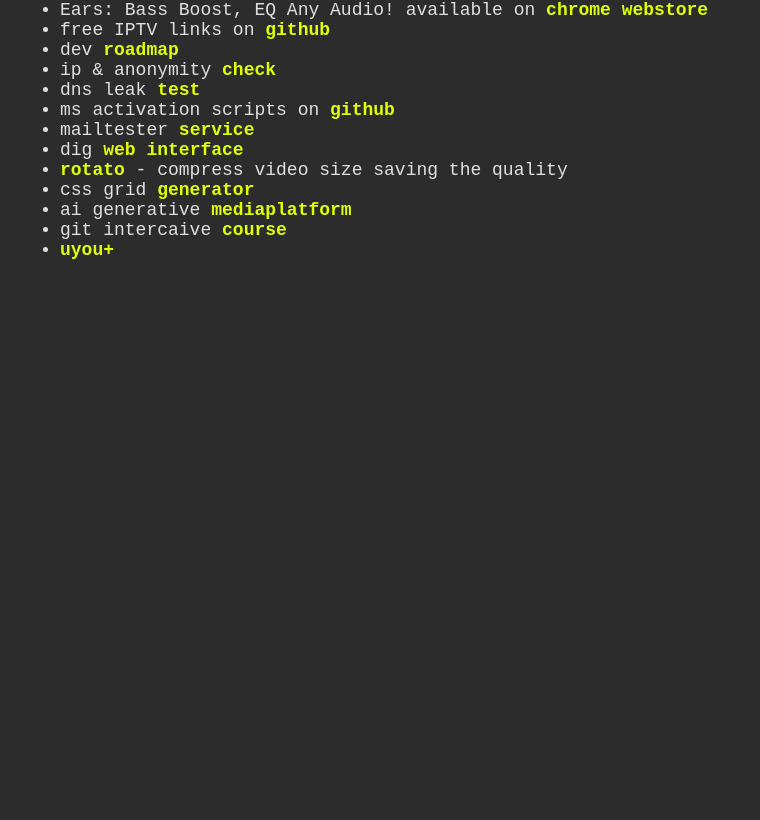
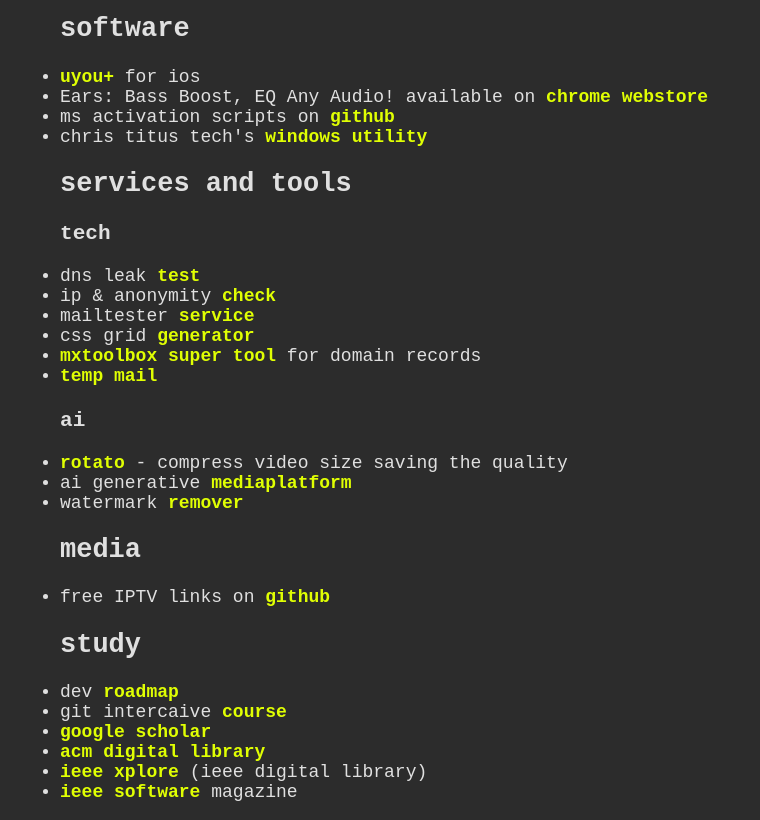
Before and after one commit to yyjjjjy666/phtml, a plain HTML site: page links.html in a window 1280 px wide. Shown: the part 115-935 px from the top of the page, without its empty margins (0-760 px from the left). Before the commit the page ends 800 px from the top, so only its background shows below. Drawn offline with Linux system fonts and the light colour scheme.

Commit message:
minor updates

```diff
--- a/links.html
+++ b/links.html
@@ -3,7 +3,7 @@
 <head>
     <meta charset="UTF-8">
     <meta name="viewport" content="width=device-width, initial-scale=1.0">
-    <title>contact</title>
+    <title>links</title>
     <link rel="stylesheet" href="css/styles.css">
 </head>
 <body>
@@ -18,22 +18,49 @@
         </nav>
     </header>
     <main>
-        <h2>usefull links</h2>
+        <h1>usefull links</h1>
         <div class="links">
             <ul>
-                <li>Ears: Bass Boost, EQ Any Audio! available on <a href="https://chromewebstore.google.com/detail/ears-bass-boost-eq-any-au/nfdfiepdkbnoanddpianalelglmfooik">chrome webstore</a></li>
-                <li>free IPTV links on <a href="https://github.com/iptv-org/iptv">github</a></li>
-                <li>dev <a href="https://roadmap.sh/">roadmap</a></li>
-                <li>ip & anonymity <a href="https://whoer.net/">check</a></li>
-                <li>dns leak <a href="https://dnsleaktest.com/">test</a></li>
-                <li>ms activation scripts on <a href="https://github.com/massgravel/Microsoft-Activation-Scripts">github</a></li>
-                <li>mailtester <a href="https://mailtester.ninja/">service</a></li>
-                <li>dig <a href="https://www.digwebinterface.com/">web interface</a></li>
-                <li><a href="https://tools.rotato.app/compress">rotato</a> - compress video size saving the quality</li>
-                <li>css grid <a href="https://cssgrid-generator.netlify.app/">generator</a></li>
-                <li>ai generative <a href="https://fal.ai/">mediaplatform</a></li>
-                <li>git intercaive <a href="https://githowto.com/">course</a></li>
-                <li><a href="https://uyouplus.com/">uYou+</a></li>
+                <div class="software-links">
+                    <h2>software</h2>
+                    <li><a href="https://uyouplus.com/">uYou+</a> for ios</li>
+                    <li>Ears: Bass Boost, EQ Any Audio! available on <a href="https://chromewebstore.google.com/detail/ears-bass-boost-eq-any-au/nfdfiepdkbnoanddpianalelglmfooik">chrome webstore</a></li>
+                    <li>ms activation scripts on <a href="https://github.com/massgravel/Microsoft-Activation-Scripts">github</a></li>
+                    <li>chris titus tech's <a href="https://github.com/ChrisTitusTech/winutil">windows utility</a></li>
+                </div>
+                <div class="ai-links">
+
+                </div>
+                <div class="service-links">
+                    <h2>services and tools</h2>
+                    <h3>tech</h3>
+                    <li>dns leak <a href="https://dnsleaktest.com/">test</a></li>
+                    <li>ip & anonymity <a href="https://whoer.net/">check</a></li>
+                    <li>mailtester <a href="https://mailtester.ninja/">service</a></li>
+                    <li>css grid <a href="https://cssgrid-generator.netlify.app/">generator</a></li>
+                    <li><a href="https://mxtoolbox.com/SuperTool.aspx">mxtoolbox super tool</a> for domain records</li>
+                    <li><a href="https://mehmetkahya0.github.io/temp-mail/">temp mail</a></li>
+
+                    <h3>ai</h3>
+                    <li><a href="https://tools.rotato.app/compress">rotato</a> - compress video size saving the quality</li>
+                    <li>ai generative <a href="https://fal.ai/">mediaplatform</a></li>
+                    <li>watermark <a href="https://unwatermark.ai/">remover</a></li>
+                </div>
+
+                <div class="media-links">
+                    <h2>media</h2>
+                    <li>free IPTV links on <a href="https://github.com/iptv-org/iptv">github</a></li>
+                </div>
+
+                <div class="study-links">
+                    <h2>study</h2>
+                    <li>dev <a href="https://roadmap.sh/">roadmap</a></li>
+                    <li>git intercaive <a href="https://githowto.com/">course</a></li>
+                    <li><a href="https://scholar.google.com/">google scholar</a></li>
+                    <li><a href="https://dl.acm.org/">acm digital library</a></li>
+                    <li><a href="https://ieeexplore.ieee.org/Xplore/guesthome.jsp">ieee xplore</a> (ieee digital library)</li>
+                    <li><a href="https://ieeexplore.ieee.org/xpl/RecentIssue.jsp?punumber=52">ieee software</a> magazine</li>
+                </div>
             </ul>
         </div>
     </main>
```
